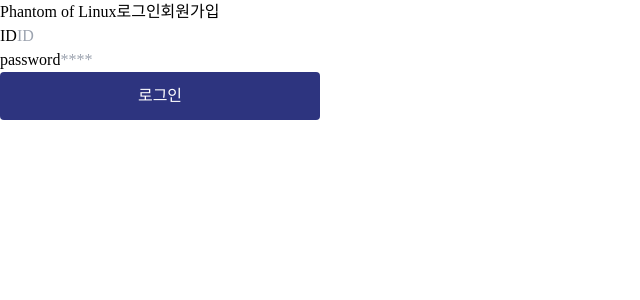
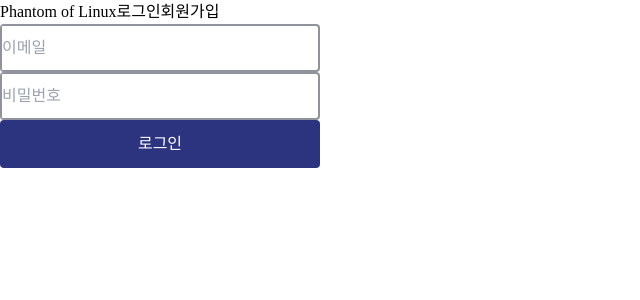
Before and after one commit to PhantomOfLINUX/POL_Front, a Next.js app: page /login in a window 1280 px wide. Shown: the top 300 px of the page, without its empty margins (0-640 px from the left). Built offline with nearby package versions, Linux system fonts and the light colour scheme; no server answers; a web font is replaced by a local one.

Commit message:
feat: login signup container css 적용

```diff
--- a/src/app/globals.css
+++ b/src/app/globals.css
@@ -18,9 +18,14 @@ body{
       @apply ;
     }
     .loginSignUpBtn {
-      @apply w-80 h-12 bg-my-blue text-white rounded;
+      @apply w-80 h-12 bg-thema-color text-white rounded;
+    }
+    .loginSignUpInputContainer {
+        @apply flex w-80 h-12 bg-white rounded border-solid border-2 border-inputBorder-color;
     }
   }
 
 
-/* 입력 박스 */
+/*
+border: 1px solid #90929E;
+*/
--- a/src/components/login/LoginForm.tsx
+++ b/src/components/login/LoginForm.tsx
@@ -9,8 +9,8 @@ const LoginForm = () => {
     const [password,setPassword] = useState<string>("")
     return (
         <form onSubmit={e=>signInLocally(e,id,password)}>
-            <LoginInput label="ID" type="text" placeholder="ID" onChange={setId}/>
-            <LoginInput label="password" type="password" placeholder="****"  onChange={setPassword}/>
+            <LoginInput type="text" placeholder="이메일" onChange={setId}/>
+            <LoginInput type="password" placeholder="비밀번호"  onChange={setPassword}/>
             <button className="loginSignUpBtn">로그인</button>
         </form>
     )
--- a/src/components/login/LoginInput.tsx
+++ b/src/components/login/LoginInput.tsx
@@ -3,17 +3,15 @@ import React from 'react';
 
 
 type loginType = {
-    label:string,
     type:string,
     placeholder:string,
     onChange:React.Dispatch<React.SetStateAction<string>>
 }
 
 
-const LoginInput:React.FC<loginType> = ({ label, type, placeholder,onChange}) => {
+const LoginInput:React.FC<loginType> = ({type, placeholder,onChange}) => {
   return (
-    <div>
-      <label>{label}</label>
+    <div className='loginSignUpInputContainer'>
       <input
         type={type}
         placeholder={placeholder}
--- a/tailwind.config.js
+++ b/tailwind.config.js
@@ -9,8 +9,9 @@ module.exports = {
   ],
   theme: {
     extend: {
-      backgroundColor: {
-        "my-blue": "#2D347F",
+      colors: {
+        "thema-color": "#2D347F",
+        "inputBorder-color": "#90929E",
       },
     },
   },
```
